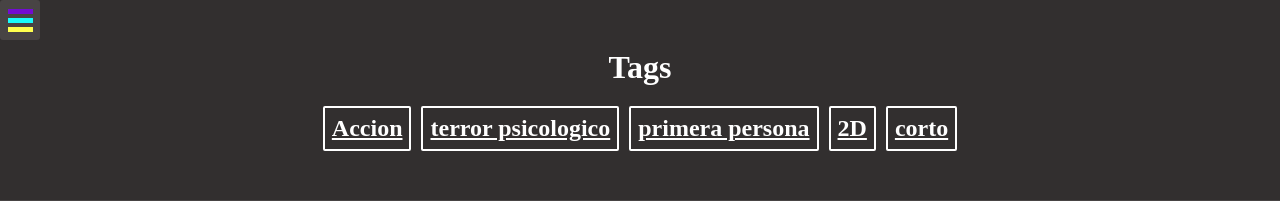
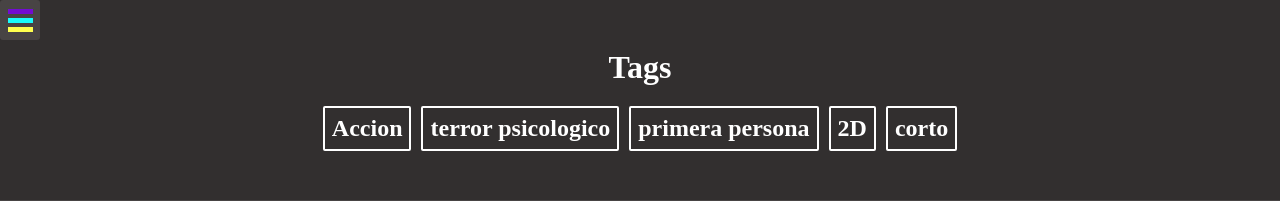
Before and after one commit to Tremex2/Trabajo-Final, a React (Vite) app in the folder Capigames/: page / in a window 1280 px wide. Shown: the top 201 px of the page. Built offline with nearby package versions, Linux system fonts and the light colour scheme.

Commit message:
ajuste de navlink

```diff
--- a/Capigames/src/components/Pagina inicial/inicio.css
+++ b/Capigames/src/components/Pagina inicial/inicio.css
@@ -18,11 +18,13 @@ align-items: center;
     padding: 7px;
     border-radius: 2px;
     color: white;
+    text-decoration: none ;
 }
 .active{
     background-color: white;
     color: gray;
     border: gray;
+    text-decoration: underline;
 }
 .titulo{
     margin: 10px;
```
